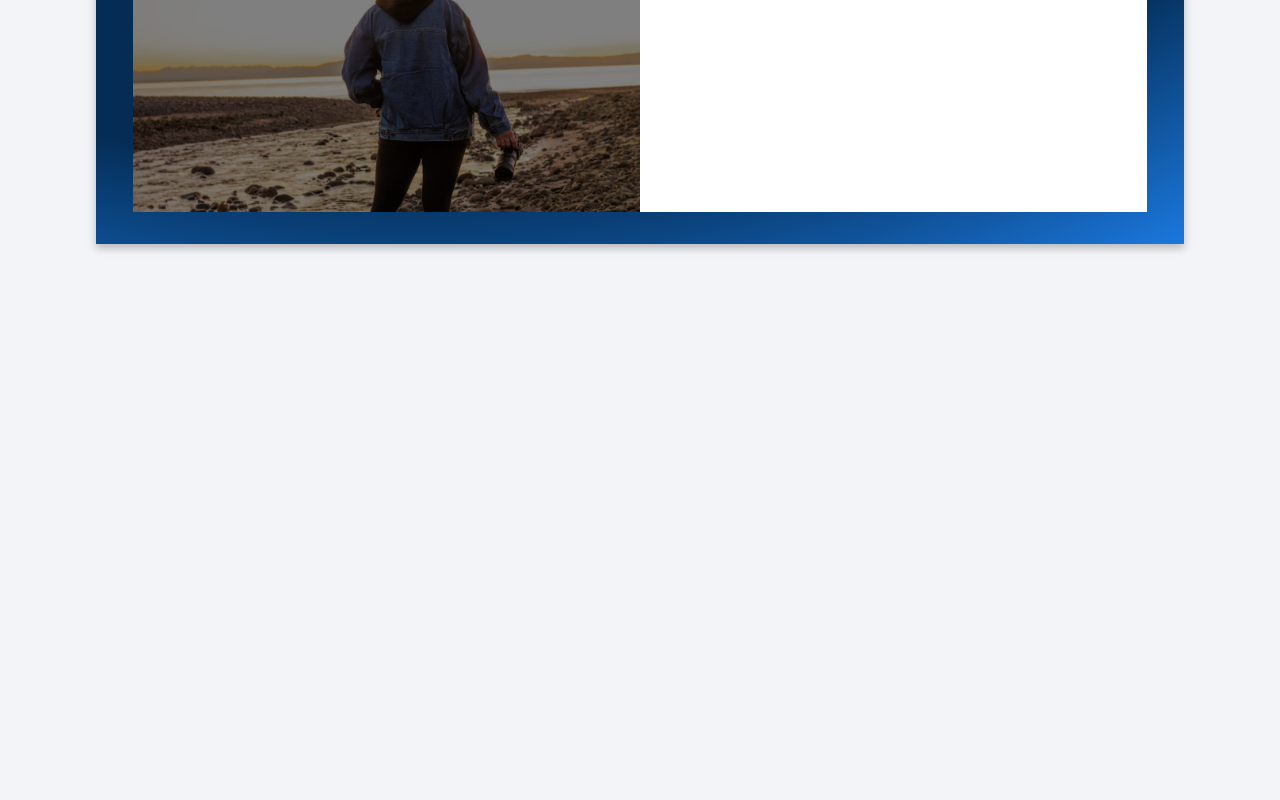
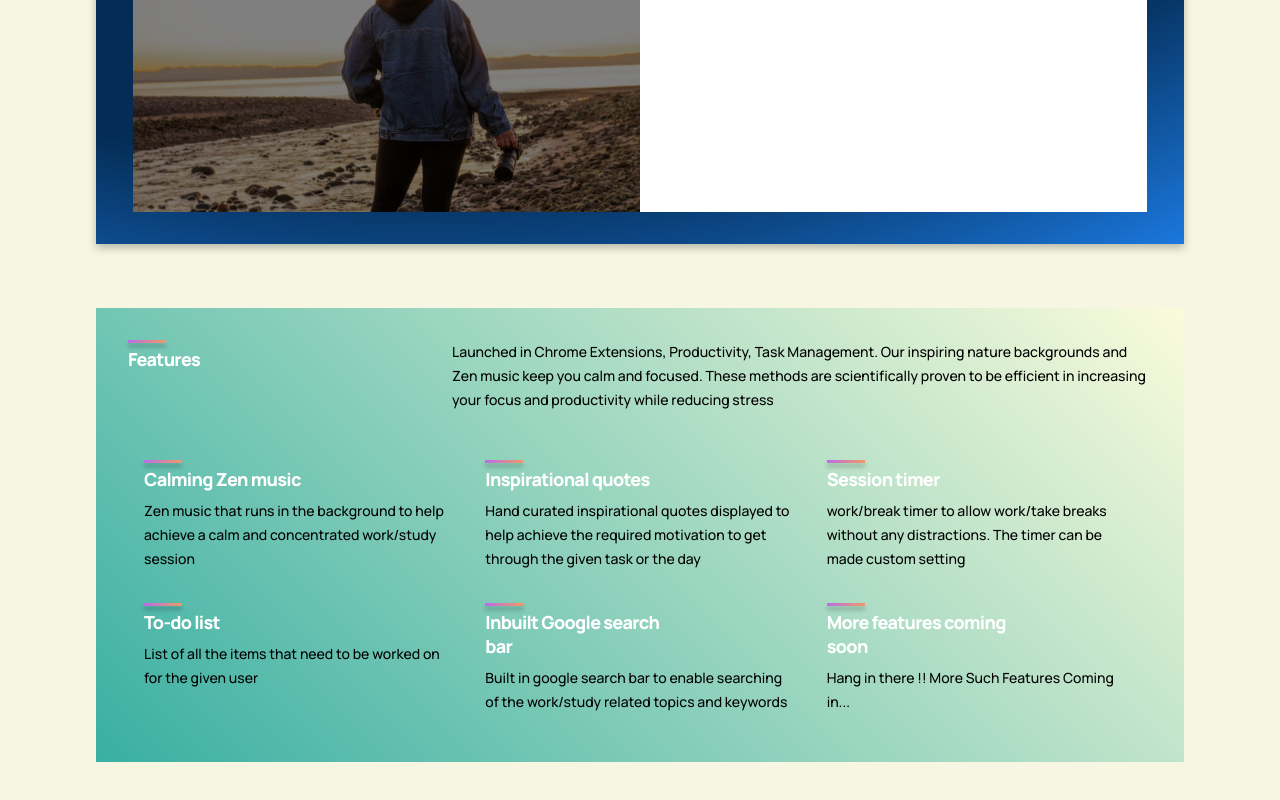
Before and after one commit to saranyavinjarapu/Selfocus_Landing_Page, a React (Create React App) app: page / in a window 1280 px wide. Shown: the part 1140-1940 px from the top of the page. Before the commit the page ends 1448 px from the top, so only its background shows below. Built offline with nearby package versions, Linux system fonts and the light colour scheme.

Commit message:
added features to the features section

```diff
--- a/src/App.css
+++ b/src/App.css
@@ -50,7 +50,7 @@ a {
   background: linear-gradient(
     45deg,
     rgba(57, 175, 163, 1) 0%,
-    rgba(250, 251, 219, 1) 100%
+    rgb(250, 251, 219) 100%
   );
 }
 
--- a/src/App.js
+++ b/src/App.js
@@ -1,6 +1,6 @@
 import "./App.css";
 import { Navbar } from "./components";
-import { Header, WhatSelfocus } from "./containers";
+import { Header, WhatSelfocus, Features } from "./containers";
 
 function App() {
   return (
@@ -10,6 +10,7 @@ function App() {
         <Header />
       </div>
       <WhatSelfocus />
+      <Features />
     </div>
   );
 }
--- /dev/null
+++ b/src/containers/features/features.css
@@ -0,0 +1,70 @@
+.selfocus__features {
+  display: flex;
+  flex-direction: column;
+  padding: 2rem;
+}
+
+.selfocus__features-feature {
+  display: flex;
+}
+
+/* Customizing feature component as per needs */
+.selfocus__features-feature .selfocus__features-container__feature {
+  margin: 0;
+}
+
+.selfocus__features-feature .selfocus__features-container_feature-text p {
+  color: #000;
+}
+
+.selfocus__features-container .selfocus__features-container_feature-text p {
+  color: #000;
+}
+
+/* Customizing feature component as per needs */
+.selfocus__features-feature .selfocus__features-container_feature-text {
+  max-width: 700px;
+}
+
+.selfocus__features-container {
+  display: flex;
+  flex-wrap: wrap;
+  flex-direction: row;
+  margin-top: 2rem;
+}
+
+/* Customizing feature component as per needs */
+.selfocus__features-container .selfocus__features-container__feature {
+  flex: 1;
+  margin: 1rem;
+  min-width: 210px;
+  display: unset;
+  flex-direction: column;
+  flex-grow: 1;
+  min-width: 25%;
+}
+
+/* Customizing feature component as per needs */
+.selfocus__features-container .selfocus__features-container_feature-text {
+  margin-top: 0.5rem;
+}
+
+@media screen and (max-width: 650px) {
+  /* Customizing feature component as per needs */
+  .selfocus__features-feature .selfocus__features-container__feature {
+    flex-direction: column;
+  }
+
+  /* Customizing feature component as per needs */
+  .selfocus__features-feature .selfocus__features-container_feature-text {
+    margin-top: 0.5rem;
+  }
+}
+
+@media screen and (max-width: 350px) {
+  /* Customizing feature component as per needs */
+  .selfocus__features-container .selfocus__features-container__feature {
+    margin: 1rem 1rem;
+    min-width: 100%;
+  }
+}
--- /dev/null
+++ b/src/containers/features/features.js
@@ -0,0 +1,52 @@
+import React from "react";
+import { Feature } from "../../components";
+import "./features.css";
+
+const featuresData = [
+  {
+    title: "Calming Zen music",
+    text: "Zen music that runs in the background to help achieve a calm and concentrated work/study session",
+  },
+  {
+    title: "Inspirational quotes",
+    text: "Hand curated inspirational quotes displayed to help achieve the required motivation to get through the given task or the day",
+  },
+  {
+    title: "Session timer",
+    text: "work/break timer to allow work/take breaks without any distractions. The timer can be made custom setting ",
+  },
+  {
+    title: "To-do list",
+    text: "List of all the items that need to be worked on for the given user",
+  },
+  {
+    title: "Inbuilt Google search bar",
+    text: "Built in google search bar to enable searching of the work/study related topics and keywords",
+  },
+  {
+    title: "More features coming soon",
+    text: "Hang in there !! More Such Features Coming in...",
+  },
+];
+
+const Features = () => (
+  <div
+    className="selfocus__features section__margin gradient__bg"
+    id="features"
+  >
+    <div className="selfocus__features-feature">
+      <Feature
+        title="Features"
+        text="Launched in Chrome Extensions, Productivity, Task Management. Our inspiring nature backgrounds and Zen music keep you calm and focused. These methods are scientifically proven to be efficient in increasing your focus and productivity while reducing stress"
+      />
+    </div>
+
+    <div className="selfocus__features-container">
+      {featuresData.map((item, index) => (
+        <Feature title={item.title} text={item.text} key={item.title + index} />
+      ))}
+    </div>
+  </div>
+);
+
+export default Features;
--- a/src/containers/index.js
+++ b/src/containers/index.js
@@ -1,2 +1,3 @@
 export { default as Header } from "./header/header";
 export { default as WhatSelfocus } from "./whatSelfocus/whatSelfocus";
+export { default as Features } from "./features/features";
--- a/src/index.css
+++ b/src/index.css
@@ -5,7 +5,7 @@
 
   --gradient-text: linear-gradient(89.97deg, #ae67fa 1.84%, #f49867 102.67%);
   --gradient-bar: linear-gradient(103.22deg, #ae67fa -13.86%, #f49867 99.55%);
-  --color-bg: #f2f4f7;
+  --color-bg: #f6f6e2;
   --color-footer: #eaecf0;
   --color-text: #000;
   --color-text-modal: #81afdd;
```
